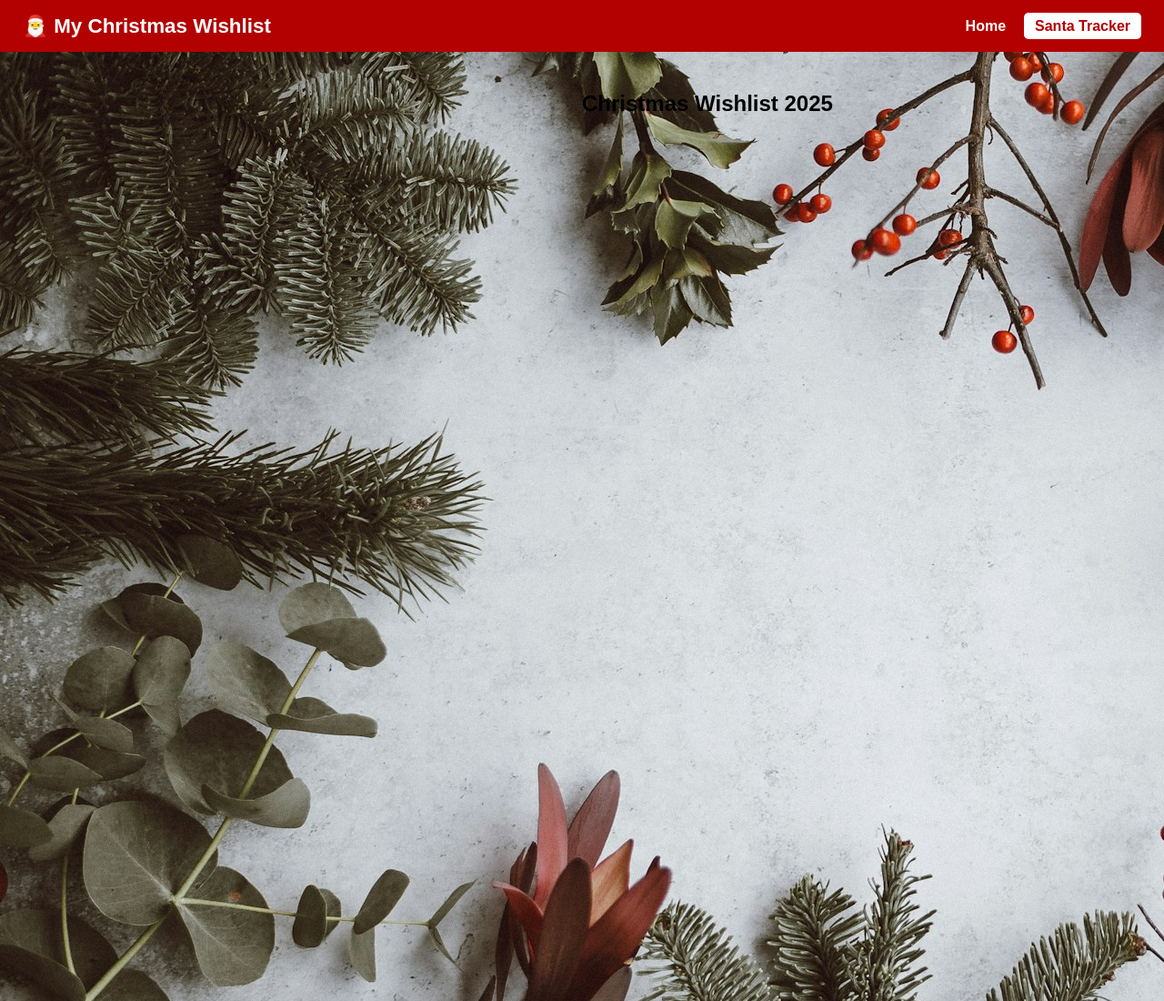
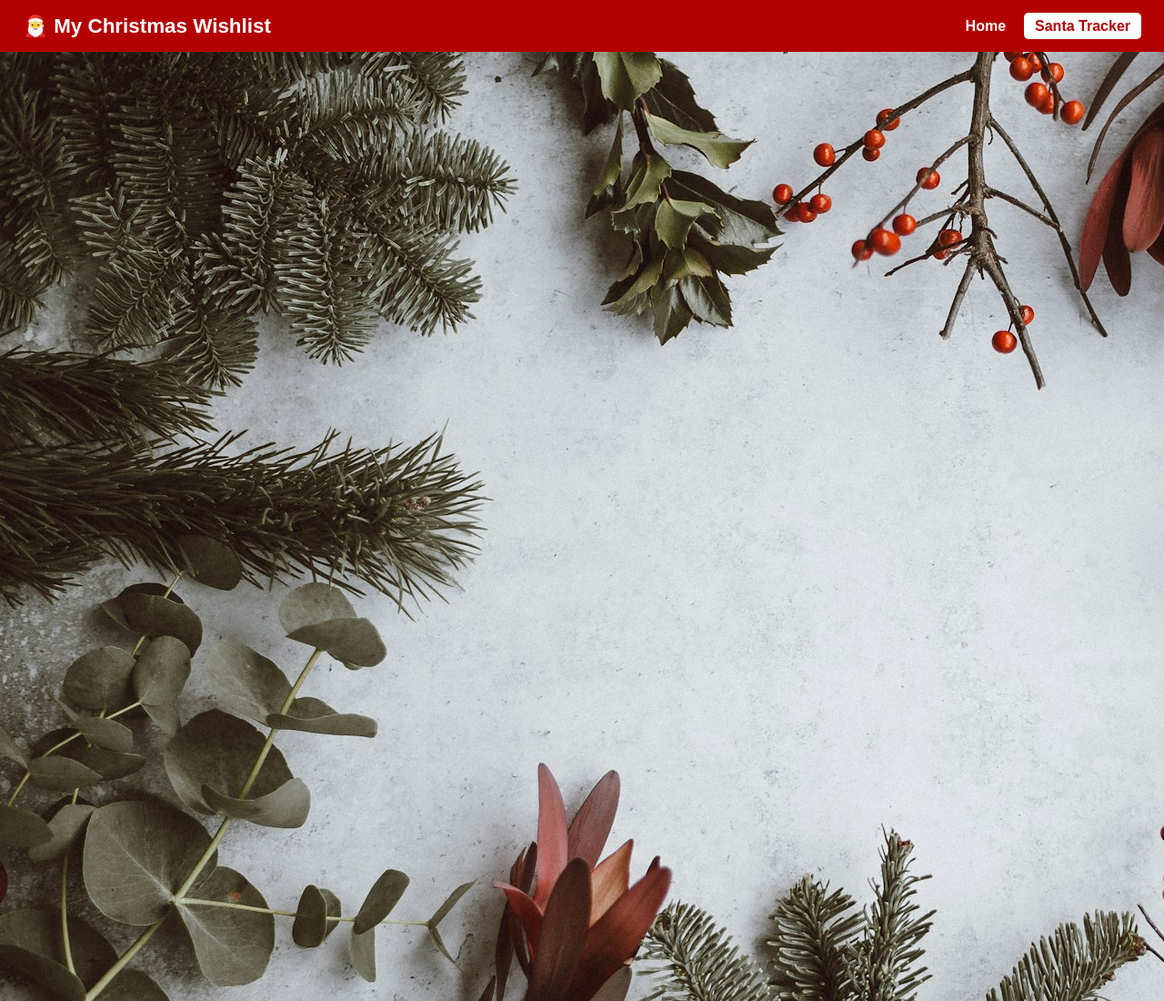
Before and after one commit to upnreleaseit/christmasProject, a plain HTML site: page index.html in a window 1280 px wide. Shown: the top 1100 px of the page at 91% size. Drawn offline with Linux system fonts and the light colour scheme.

Commit message:
changes on 10/8/25

```diff
--- a/index.html
+++ b/index.html
@@ -22,10 +22,6 @@
 
  <img src="images/annie-spratt-VDXtVYJVj7A-unsplash.jpg" alt="Hero">
 
-
-<div class="hero-content">
-   <h1> Christmas Wishlist 2025 </h1>
-</div>
 </section>
 <!-- Wishlist Grid -->
 <main class="grid-container">
```
